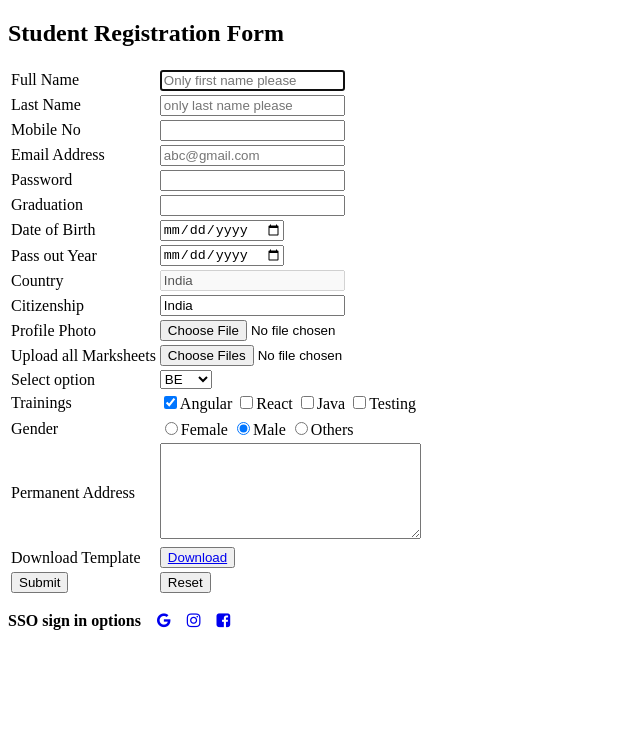
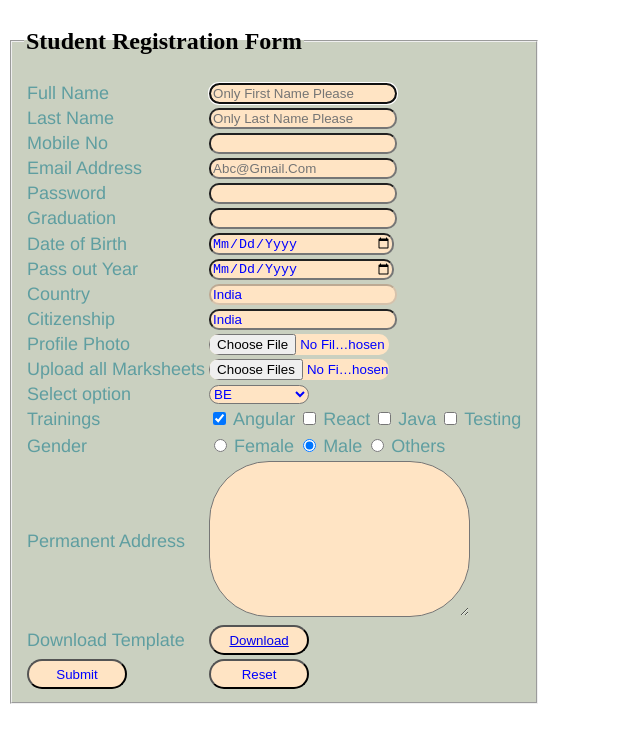
Before and after one commit to Sid4737/MyProfile, a plain HTML site: page registrationForm.html in a window 1280 px wide. Shown: the whole page, without its empty margins (0-640 px from the left). Drawn offline with Linux system fonts and the light colour scheme.

Commit message:
files added
files added

```diff
--- a/index2..html
+++ b/index2..html
@@ -4,10 +4,13 @@
 <head>
     <title> Index page</title>
     <link rel="stylesheet" href="https://cdnjs.cloudflare.com/ajax/libs/font-awesome/4.7.0/css/font-awesome.min.css">
-
+    <link rel="preconnect" href="https://fonts.googleapis.com">
+    <link rel="preconnect" href="https://fonts.gstatic.com" crossorigin>
+    <link href="https://fonts.googleapis.com/css2?family=Sofia&display=swap" rel="stylesheet">
     <style>
         #nav_bar,
         a {
+
             font-size: 17px;
             font-weight: bold;
             text-transform: uppercase;
@@ -15,12 +18,25 @@
             text-decoration: none;
             font-family: 'Sofia', cursive;
             background-color: #f39c12;
+            list-style:upper-alpha;
+         }
+          li{
+            display: inline-block;
+            border: 1px solid black;
+            margin-right: 20px;
+            height: 30px;
+            padding-right:5px;
+             }
+        #nav_bar a:hover{
+            text-shadow: 4px 2px 5px red;
+
         }
 
         .header_section {
             text-align: right;
             background-color: #bdc3c7;
             color: black;
+            margin-bottom: 20px;
             }
 
         .iframe {
@@ -36,10 +52,12 @@
             font-size: 20px;
         }
 
-        #nav_bar a,
-        .header_section {
+        #nav_bar a
+         {
             margin-right: 30px;
-        }
+            text-shadow:4px 2px 5px darkslategrey;
+
+          }
         footer div .follow_me{
             margin-right: 30px;
         }
@@ -56,7 +74,7 @@
                  margin-left:5px;
        }
        .email{
-           font-style: ;
+           font-style: italic;
        }
     </style>
 </head>
@@ -79,12 +97,12 @@
 
     <nav id="nav_bar">
 
-        <a href="home.html" target="my_frame">HOME</a>
-        <a href="techStack.html" target="my_frame"> TECH STACK </a>
-        <a href="personalDetails.html" target="my_frame">PERSONAL DETAIL</a>
-        <a href="projectDetails.html" target="my_frame"> PROJECT DETAILS</a>
-        <a href="gallary.html" target="my_frame">GALLARY</a>
-        <a href="registrationForm.html" target="my_frame">STUDENT REGISTRATION FORM</a>
+        <li><a href="home.html" target="my_frame">HOME</a></li>
+        <li><a href="techStack.html" target="my_frame"> TECH STACK </a></li>
+        <li><a href="personalDetails.html" target="my_frame">PERSONAL DETAIL</a></li>
+        <li><a href="projectDetails.html" target="my_frame"> PROJECT DETAILS</a></li>
+        <li><a href="gallary.html" target="my_frame">GALLARY</a></li>
+        <li><a href="registrationForm.html" target="my_frame">STUDENT REGISTRATION FORM</a></li>
 
     </nav>
 
--- a/registrationForm.html
+++ b/registrationForm.html
@@ -3,12 +3,69 @@
 
 <head>
     <title>Student Registration Form</title>
-    <link rel="stylesheet" href="https://cdnjs.cloudflare.com/ajax/libs/font-awesome/4.7.0/css/font-awesome.min.css">
+
+    <style>
+        form {
+            width: fit-content;
+           }
+           fieldset{
+               background-color: rgb(202, 208, 192);
+           }
+
+       lable {
+            color:cadetblue;
+            font-size: large;
+            font-family: 'Franklin Gothic Medium', 'Arial Narrow', Arial, sans-serif;
+        }
+        input[type="text"],input[type="email"],input[type="number"],input[type="date"],input[type="file"],
+        input[type="password"]{
+             color:blue;
+             background-color: bisque;
+             width: 180px;
+             text-transform: capitalize;
+             border-radius: 10px;
+             }
+             select{
+                color:blue;
+                background-color: bisque;
+                width: 100px;
+                text-transform: capitalize;
+             border-radius: 10px;
+             }
+
+        input[type="submit"],input[type="reset"],button{
+                 background-color: bisque;
+                 color:blue;
+                 width: 100px;
+                 border-radius: 20px;
+                 height: 30px;
+          }
+          input[type="submit"]:hover{
+              background-color: aqua;
+          }
+          input[type="reset"]:hover{
+            background-color: aqua;
+          }
+          button:hover{
+            background-color: aqua;
+          }
+          textarea{
+                  background-color:bisque;
+                  border-radius: 60px;
+                  height:150px;
+                  width:auto;
+          }
+
+
+    </style>
 </head>
 
 <body>
+    <form>
+        <fieldset>
+            <legend>
                 <h2> Student Registration Form </h2>
-    <form>
+            </legend>
             <table>
                 <tbody>
                     <tr>
@@ -24,7 +81,7 @@
                         <td><input type="text" placeholder="only last name please"> </td>
                     </tr>
                     <tr>
-                    <td>Mobile No</td>
+                        <td><lable>Mobile No</lable></td>
                         <td><input type="number"></td>
 
 
@@ -42,8 +99,12 @@
                         <td><input type="password"> </td>
                     </tr>
                     <tr>
-                    <td> <label>Graduation</label> </td>
-                    <td><input type="text"> </td>
+                        <td>
+                            <lable>Graduation</lable>
+                        </td>
+                        <td><input type="text"></td>
+
+
                     </tr>
                     <tr>
                         <td>
@@ -58,11 +119,15 @@
                         <td><input type="date"></td>
                     </tr>
                     <tr>
-                    <td><lable>Country</lable></td>
+                        <td>
+                            <lable>Country</lable>
+                        </td>
                         <td><input type="text" value="India" disabled></td>
                     </tr>
                     <tr>
-                    <td><lable>Citizenship</lable></td>
+                        <td>
+                            <lable>Citizenship</lable>
+                        </td>
                         <td><input type="text" value="India" readonly></td>
                     </tr>
                     <tr>
@@ -92,19 +157,30 @@
 
                     </tr>
                     <tr>
-                    <td><lable>Trainings</lable></td>
-                    <td><input type="checkbox" checked><lable>Angular</lable>
-                        <input type="checkbox"><lable>React</lable>
-                        <input type="checkbox"><lable>Java</lable>
-                        <input type="checkbox"><lable>Testing</lable>
+                        <td>
+                            <lable>Trainings</lable>
+                        </td>
+                        <td><input type="checkbox" checked>
+                            <lable>Angular</lable>
+                            <input type="checkbox">
+                            <lable>React</lable>
+                            <input type="checkbox">
+                            <lable>Java</lable>
+                            <input type="checkbox">
+                            <lable>Testing</lable>
                         </td>
                     <tr>
                     <tr>
-                    <td><lable>Gender</lable></td>
                         <td>
-                      <input type="radio" name="gender"><lable>Female</lable>
-                      <input type="radio" name="gender" checked><lable>Male</lable>
-                      <input type="radio" name="gender"><lable>Others</lable>
+                            <lable>Gender</lable>
+                        </td>
+                        <td>
+                            <input type="radio" name="gender">
+                            <lable>Female</lable>
+                            <input type="radio" name="gender" checked>
+                            <lable>Male</lable>
+                            <input type="radio" name="gender">
+                            <lable>Others</lable>
                         </td>
                     </tr>
                     <tr>
@@ -114,7 +190,9 @@
                         <td><textarea rows="6" cols="30"></textarea> </td>
                     </tr>
                     <tr>
-                     <td><lable>Download Template</lable></td>
+                        <td>
+                            <lable>Download Template</lable>
+                        </td>
                         <td>
                             <button>
                                 <a href="training outline pdf" target="_blank">Download</a>
@@ -132,15 +210,9 @@
 
                 </tbody>
             </table>
+        </fieldset>
     </form>
 
-    <p><b>SSO sign in options</b>&nbsp;&nbsp;&nbsp;
-
-        <a href="https://www.google.com/" target="_blank"><i class="fa fa-google" aria-hidden="true"></i></a>
-        &nbsp;&nbsp;
-        <a href="https://www.instagram.com"target="_blank"><i class="fa fa-instagram" aria-hidden="true"></i></a>
-        &nbsp;&nbsp;
-        <a href="https://www.facebook.com"target="_blank"><i class="fa fa-facebook-square" aria-hidden="true"></i> </a>
 
     </p>
 
```
Also changed, not shown: basic_ccs.html (+42 -4 lines), home.html (+4 -0 lines), techStack.html (+7 -0 lines). Lines whose indentation alone changed are shown as unchanged.
